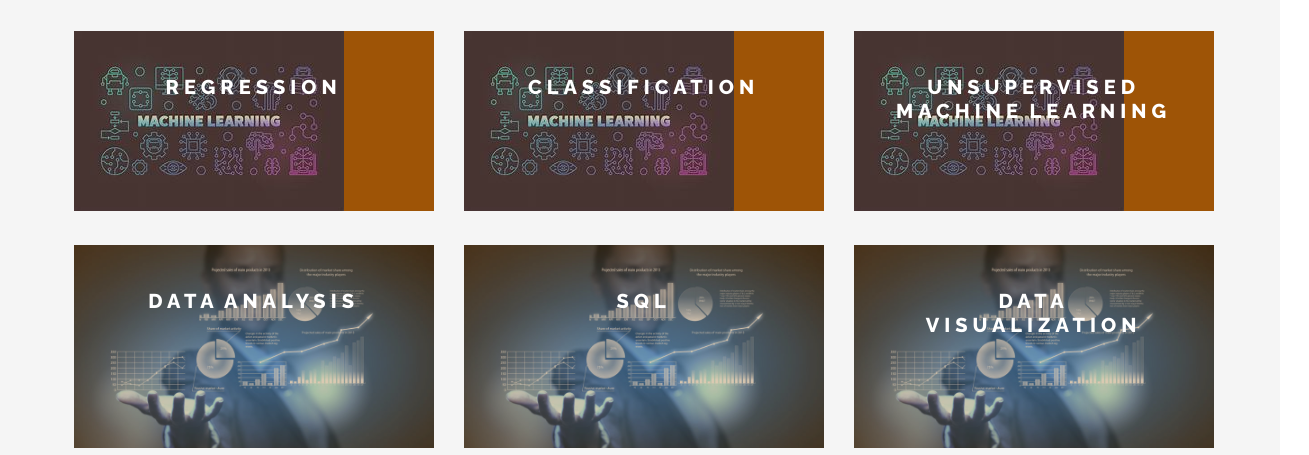
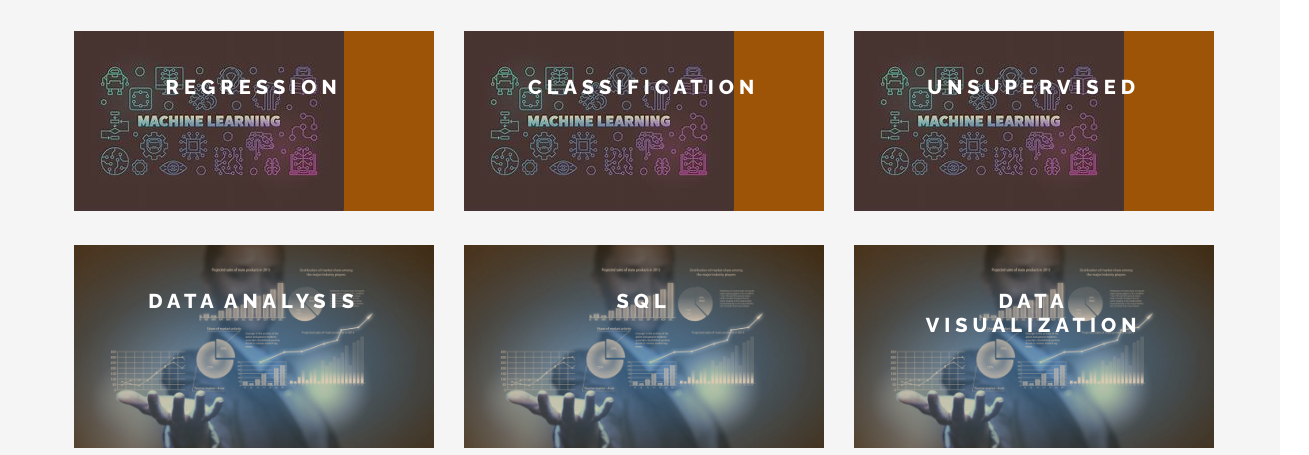
Before and after one commit to Ashad8949/Ashad8949.github.io, a plain HTML site: page index.html in a window 1280 px wide. Shown: the part 3444-3899 px from the top of the page, 1309 px wide, since content can reach past the window. Drawn offline with Linux system fonts and the light colour scheme.

Commit message:
Update index.html

```diff
--- a/index.html
+++ b/index.html
@@ -541,7 +541,7 @@
                         <figure class="effect-bubba">
                             <img src="assets\images\ml.jpg" alt="img01"/>
                             <figcaption>
-                                <h2><span>Unsupervised Machine Learning</span></h2>
+                                <h2><span>Unsupervised</span></h2>
                             </figcaption>
                         </figure>
                     </div>
```
